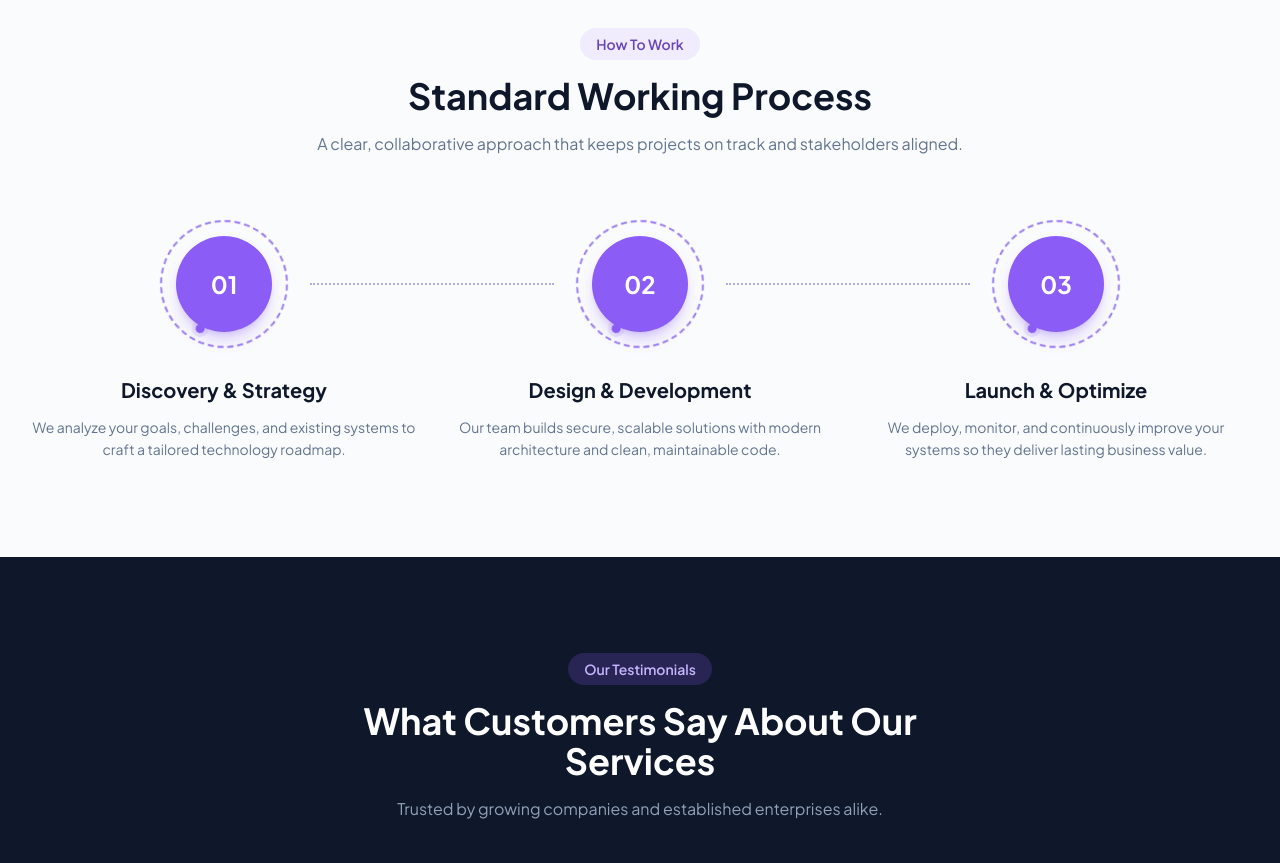
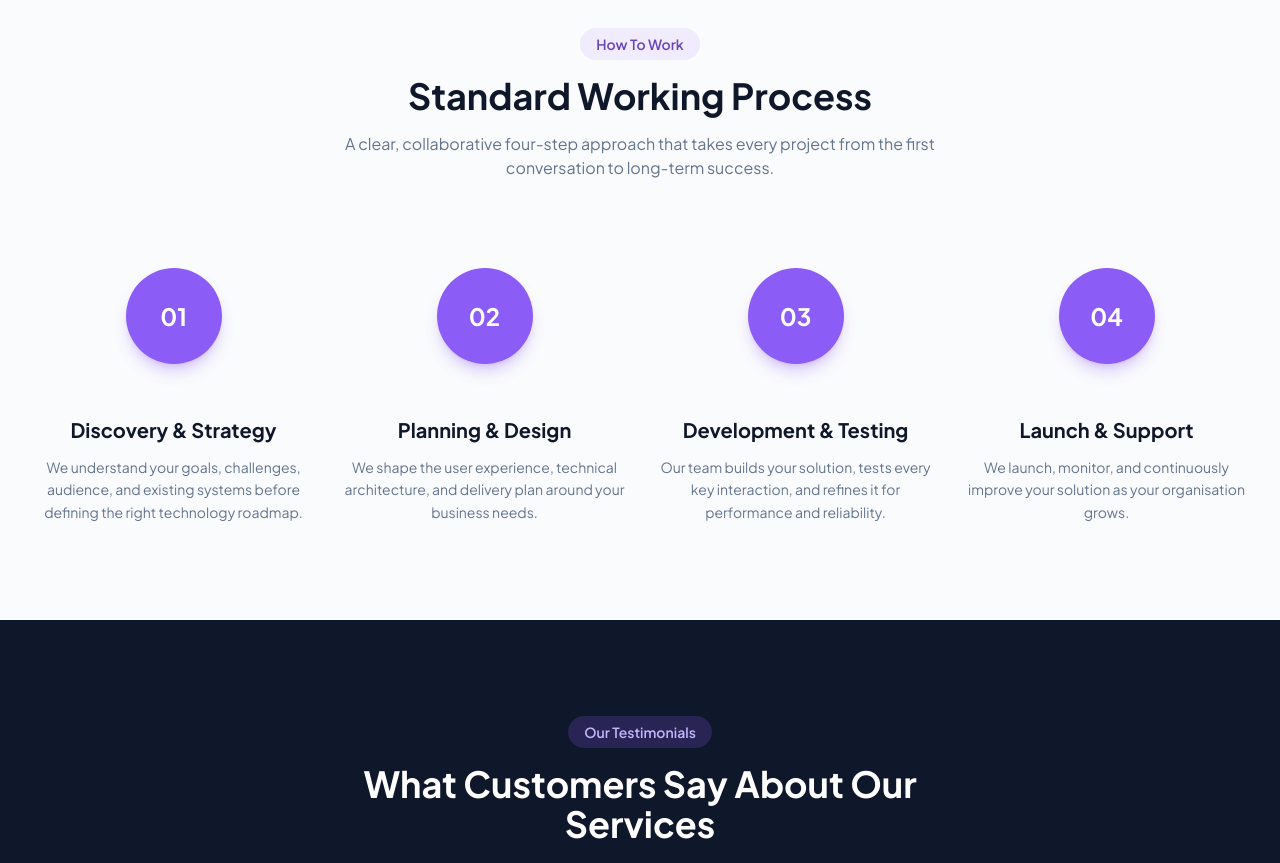
Before and after one commit to Grobaltech/Grobaltech-technologies, a React (Vite) app: page / in a window 1280 px wide. Shown: the part 4940-5803 px from the top of the page. Built offline with nearby package versions, Linux system fonts and the light colour scheme; no server answers; the database is empty.

Commit message:
Expand working process to four steps

```diff
--- a/src/components/sections/Process.tsx
+++ b/src/components/sections/Process.tsx
@@ -1,7 +1,8 @@
 const steps = [
-  { num: '01', title: 'Discovery & Strategy', desc: 'We analyze your goals, challenges, and existing systems to craft a tailored technology roadmap.' },
-  { num: '02', title: 'Design & Development', desc: 'Our team builds secure, scalable solutions with modern architecture and clean, maintainable code.' },
-  { num: '03', title: 'Launch & Optimize', desc: 'We deploy, monitor, and continuously improve your systems so they deliver lasting business value.' },
+  { num: '01', title: 'Discovery & Strategy', desc: 'We understand your goals, challenges, audience, and existing systems before defining the right technology roadmap.' },
+  { num: '02', title: 'Planning & Design', desc: 'We shape the user experience, technical architecture, and delivery plan around your business needs.' },
+  { num: '03', title: 'Development & Testing', desc: 'Our team builds your solution, tests every key interaction, and refines it for performance and reliability.' },
+  { num: '04', title: 'Launch & Support', desc: 'We launch, monitor, and continuously improve your solution as your organisation grows.' },
 ]
 
 export default function Process() {
@@ -11,21 +12,21 @@ export default function Process() {
         <div className="text-center max-w-2xl mx-auto mb-16">
           <span className="inline-block px-4 py-1.5 rounded-full bg-primary-100 text-primary-700 text-sm font-semibold mb-4">How To Work</span>
           <h2 className="text-3xl sm:text-4xl font-bold text-dark-900 mb-4">Standard Working Process</h2>
-          <p className="text-slate-500">A clear, collaborative approach that keeps projects on track and stakeholders aligned.</p>
+          <p className="text-slate-500">A clear, collaborative four-step approach that takes every project from the first conversation to long-term success.</p>
         </div>
-        <div className="grid md:grid-cols-3 gap-12 md:gap-8">
-          {steps.map((s, index) => (
-            <div key={s.num} className="relative text-center process-step">
-              <div className="process-orbit relative w-32 h-32 mx-auto mb-7 rounded-full flex items-center justify-center">
-                <div className="process-orbit-dash absolute inset-0 rounded-full"/>
+        <div className="grid sm:grid-cols-2 lg:grid-cols-4 gap-12 lg:gap-7">
+          {steps.map((s) => (
+            <article key={s.num} className="relative text-center process-step">
+              <div className="process-orbit relative w-36 h-36 mx-auto mb-7 rounded-full flex items-center justify-center">
+                <div className="process-orbit-arc process-orbit-arc-top absolute inset-0 rounded-full" aria-hidden="true"/>
+                <div className="process-orbit-arc process-orbit-arc-bottom absolute inset-0 rounded-full" aria-hidden="true"/>
                 <div className="process-orbit-core relative z-10 w-24 h-24 rounded-full bg-primary-500 text-white text-2xl font-bold flex items-center justify-center shadow-lg shadow-primary-500/30">
                   {s.num}
                 </div>
               </div>
               <h3 className="text-xl font-bold text-dark-900 mb-3">{s.title}</h3>
               <p className="text-slate-500 text-sm leading-relaxed max-w-sm mx-auto">{s.desc}</p>
-              {index < 2 && <div className="hidden md:block process-connector" aria-hidden="true"/>}
-            </div>
+            </article>
           ))}
         </div>
       </div>
```
